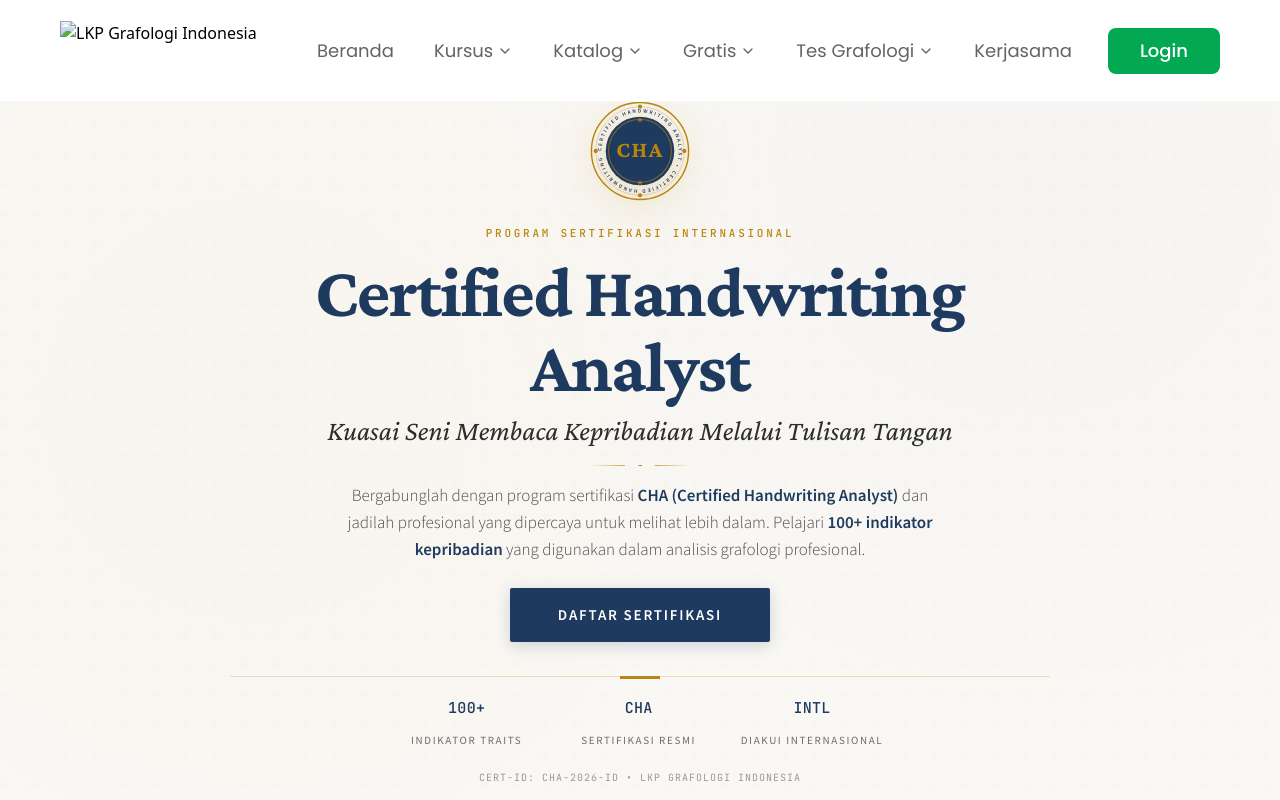
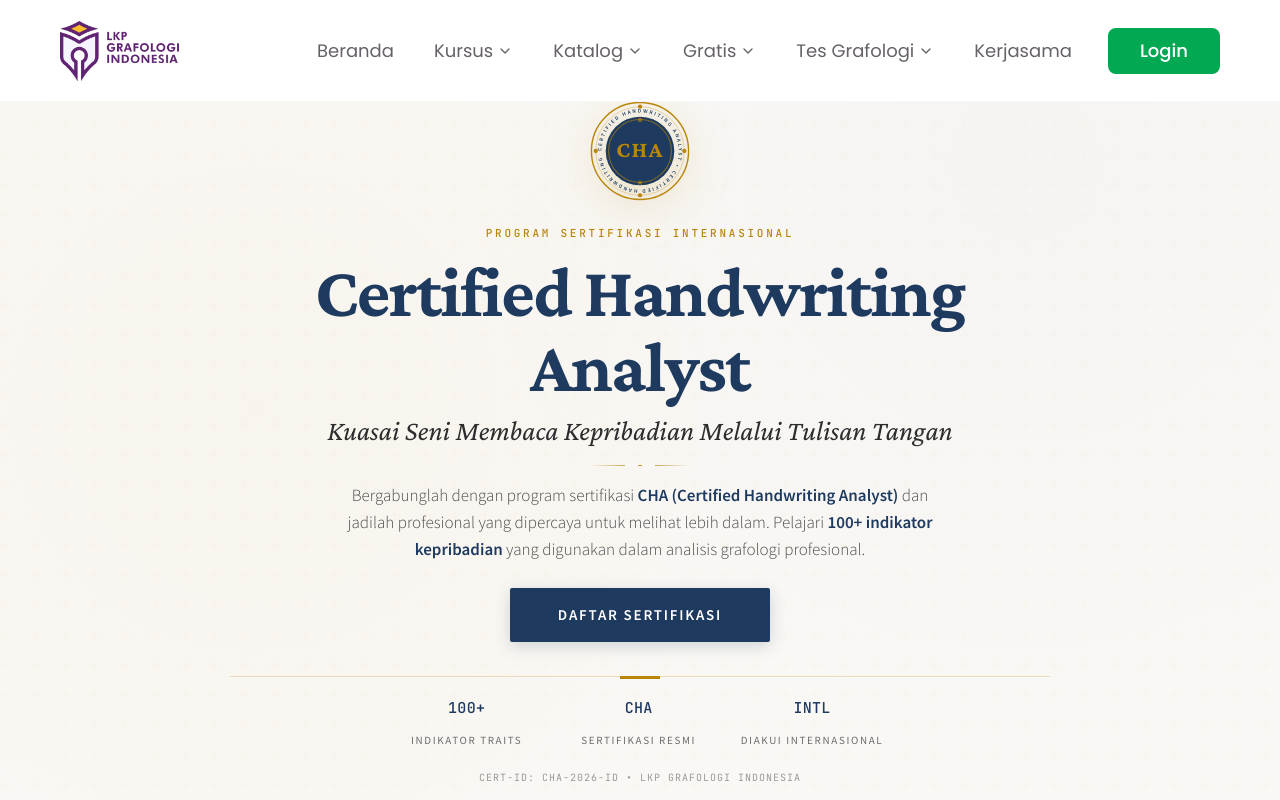
Before and after one commit to BroKarim/grafologi-hero, a plain HTML site: page index.html in a window 1280 px wide. Shown: the top 800 px of the page. Drawn offline with nearby package versions, Linux system fonts and the light colour scheme.

Commit message:
Update logo image source in index.html

```diff
--- a/index.html
+++ b/index.html
@@ -18,7 +18,7 @@
     >
       <a href="/" class="shrink-0 pr-5">
         <img
-          src="../images/grafologi-logo.webp"
+          src="grafologi-logo.webp"
           alt="LKP Grafologi Indonesia"
           class="h-[60px] w-auto"
           style="transition: 0.2s cubic-bezier(0.68, 0.01, 0.58, 0.75)"
```
